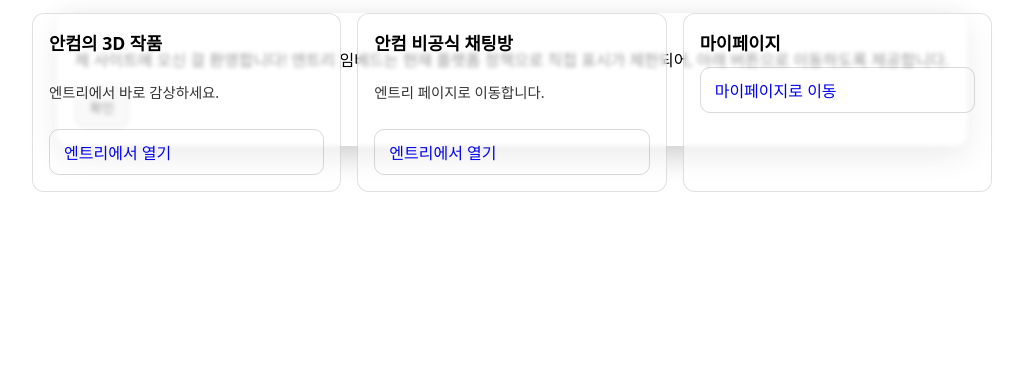
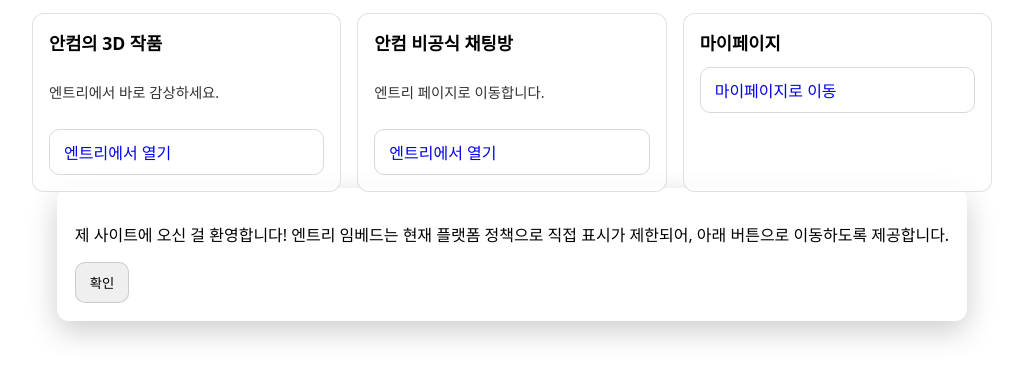
Before and after one commit to roy20131013/welcome-to-my-website, a plain HTML site: page index.html in a window 1280 px wide. Shown: the part 62-442 px from the top of the page, without its empty margins (128-1151 px from the left). Drawn offline with Linux system fonts and the light colour scheme.

Commit message:
Update index.html

```diff
--- a/index.html
+++ b/index.html
@@ -36,7 +36,7 @@
     }
     .btn:focus-visible { outline:2px solid #2684ff; outline-offset:2px; }
     .hint { font-size:.9rem; opacity:.8; }
-    dialog { border:none; border-radius:12px; padding:18px; box-shadow:0 10px 30px rgba(0,0,0,.2); }
+    dialog { border:none; border-radius:12px; padding:18px; box-shadow:0 10px 30px rgba(0,0,0,.2); top:250px }
   </style>
 </head>
 <body>
```
